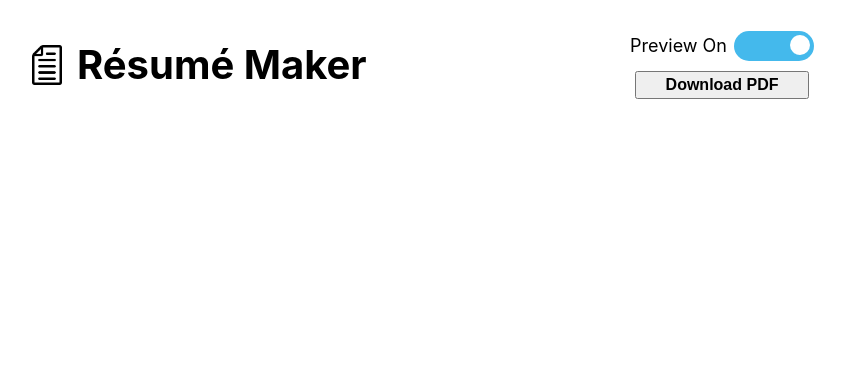
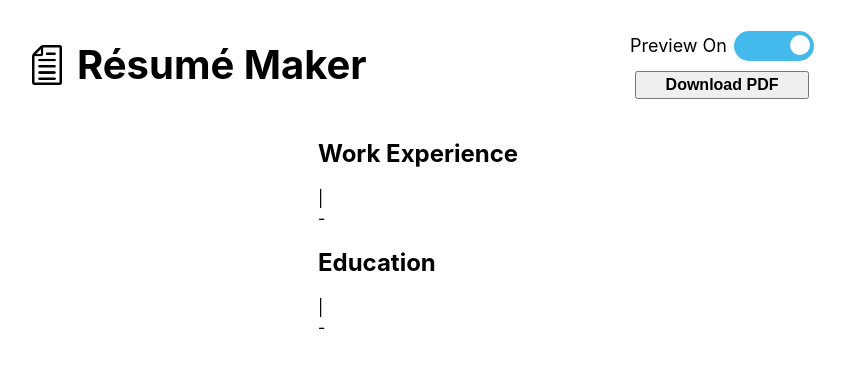
Before and after one commit to mpieciak18/cv-creator, a React (Create React App) app: page / in a window 1280 px wide. Both pictures are taken after a click on the label "Toggle". Shown: the top 368 px of the page, without its empty margins (222-1067 px from the left). Built offline with nearby package versions, Linux system fonts and the light colour scheme.

Commit message:
render basic preview (no styling)

```diff
--- a/src/App.js
+++ b/src/App.js
@@ -1,5 +1,4 @@
 import React from 'react'
-import './stylesheets/App.css'
 import Header from './components/Header.js'
 import Form from './components/Form.js'
 import Preview from './components/Preview.js'
@@ -30,7 +29,6 @@ class App extends React.Component {
         uni: '',
         start: '',
         end: '',
-        descr: ''
       }],
       previewOn: false
     }
@@ -86,7 +84,6 @@ class App extends React.Component {
         uni: section.children[1].value,
         start: section.children[2].value,
         end: section.children[3].value,
-        descr: section.children[4].value,
       }
 
       educations = [...educations, edu]
@@ -172,7 +169,11 @@ class App extends React.Component {
         delObj={this.delObj}
       />
     } else {
-      pageContents = <Preview />
+      pageContents = <Preview
+        personal={this.state.personal}
+        experience={this.state.experience}
+        education={this.state.education}
+      />
     }
 
     return (
--- a/src/components/Form.js
+++ b/src/components/Form.js
@@ -89,7 +89,6 @@ class Form extends React.Component {
                     <input type='text' placeholder='University' value={edu.uni} onChange={this.updateEducation}/>
                     <input type='text' placeholder='Start Date' value={edu.start} onChange={this.updateEducation}/>
                     <input type='text' placeholder='End Date' value={edu.end} onChange={this.updateEducation}/>
-                    <input type='text' placeholder='Description' value={edu.descr} onChange={this.updateEducation}/>
                     {buttonArea}
                 </div>
             )
@@ -102,12 +101,12 @@ class Form extends React.Component {
                 <div id='personal'>
                     <h2>Personal Information</h2>
                     <div className='personal-block'>
-                        <input type='text' placeholder='Name' onChange={this.updatePersonal}/>
-                        <input type='text' placeholder='Title' onChange={this.updatePersonal}/>
-                        <input type='text' placeholder='Email' onChange={this.updatePersonal}/>
-                        <input type='text' placeholder='Phone' onChange={this.updatePersonal}/>
-                        <input type='text' placeholder='Location' onChange={this.updatePersonal}/>
-                        <input type='text' placeholder='Objective' onChange={this.updatePersonal}/>
+                        <input type='text' placeholder='Name' value={this.props.personal.name} onChange={this.updatePersonal}/>
+                        <input type='text' placeholder='Title' value={this.props.personal.title} onChange={this.updatePersonal}/>
+                        <input type='text' placeholder='Email' value={this.props.personal.email} onChange={this.updatePersonal}/>
+                        <input type='text' placeholder='Phone' value={this.props.personal.phone} onChange={this.updatePersonal}/>
+                        <input type='text' placeholder='Location' value={this.props.personal.location} onChange={this.updatePersonal}/>
+                        <input type='text' placeholder='Objective' value={this.props.personal.objective} onChange={this.updatePersonal}/>
                     </div>
                 </div>
                 <div id='experience'>
--- a/src/components/Preview.js
+++ b/src/components/Preview.js
@@ -1,13 +1,77 @@
 import React from 'react'
 
 class Preview extends React.Component {
-    constructor() {
-        super()
+    constructor(props) {
+        super(props)
     }
 
     render() {
+        const { personal, experience, education} = this.props
+
+        let personalBlock
+        personalBlock = (
+            <div id='personal'>
+                <div id='contact-info'>
+                    <div id='personal-left'>
+                        <div id='pName'>{personal.name}</div>
+                        <div id='pTitle'>{personal.title}</div>
+                    </div>
+                    <div id='personal-right'>
+                        <div id='pPhone'>{personal.phone}</div>
+                        <div id='pEmail'>{personal.email}</div>
+                        <div id='pLocation'>{personal.location}</div>
+                    </div>
+                </div>
+                <div id='dividing-line'></div>
+                <div id='pObjective'>{personal.objective}</div>
+            </div>
+        )
+
+        let experienceBlock
+        experienceBlock = (
+            <div id='experience'>
+                <h2>Work Experience</h2>
+                {experience.map((exp) => {
+                    return (
+                        <div className='expBlock'>
+                            <div className='expLineOne'>
+                                <div className='expPosition'>{exp.position}</div>
+                                <div className='expLineOne-right'>
+                                    <div className='expCompany'>{exp.company} |</div>
+                                    <div className='expDates'>{exp.start} - {exp.end}</div>
+                                </div>
+                            </div>
+                            <div className='expDescr'>{exp.descr}</div>
+                        </div>
+                    )
+                })}
+            </div>
+        )
+
+        let educationBlock
+        educationBlock = (
+            <div id='education'>
+                <h2>Education</h2>
+                {education.map((edu) => {
+                    return (
+                        <div className='eduBlock'>
+                            <div className='eduProgram'>{edu.program}</div>
+                            <div className='eduBlock-right'>
+                                <div className='eduUni'>{edu.uni} |</div>
+                                <div className='eduUni'>{edu.start} - {edu.end}</div>
+                            </div>
+                        </div>
+                    )
+                })}
+            </div>
+        )
+
         return (
-            <div></div>
+            <div id='preview'>
+                {personalBlock}
+                {experienceBlock}
+                {educationBlock}
+            </div>
         )
     }
 }
```
